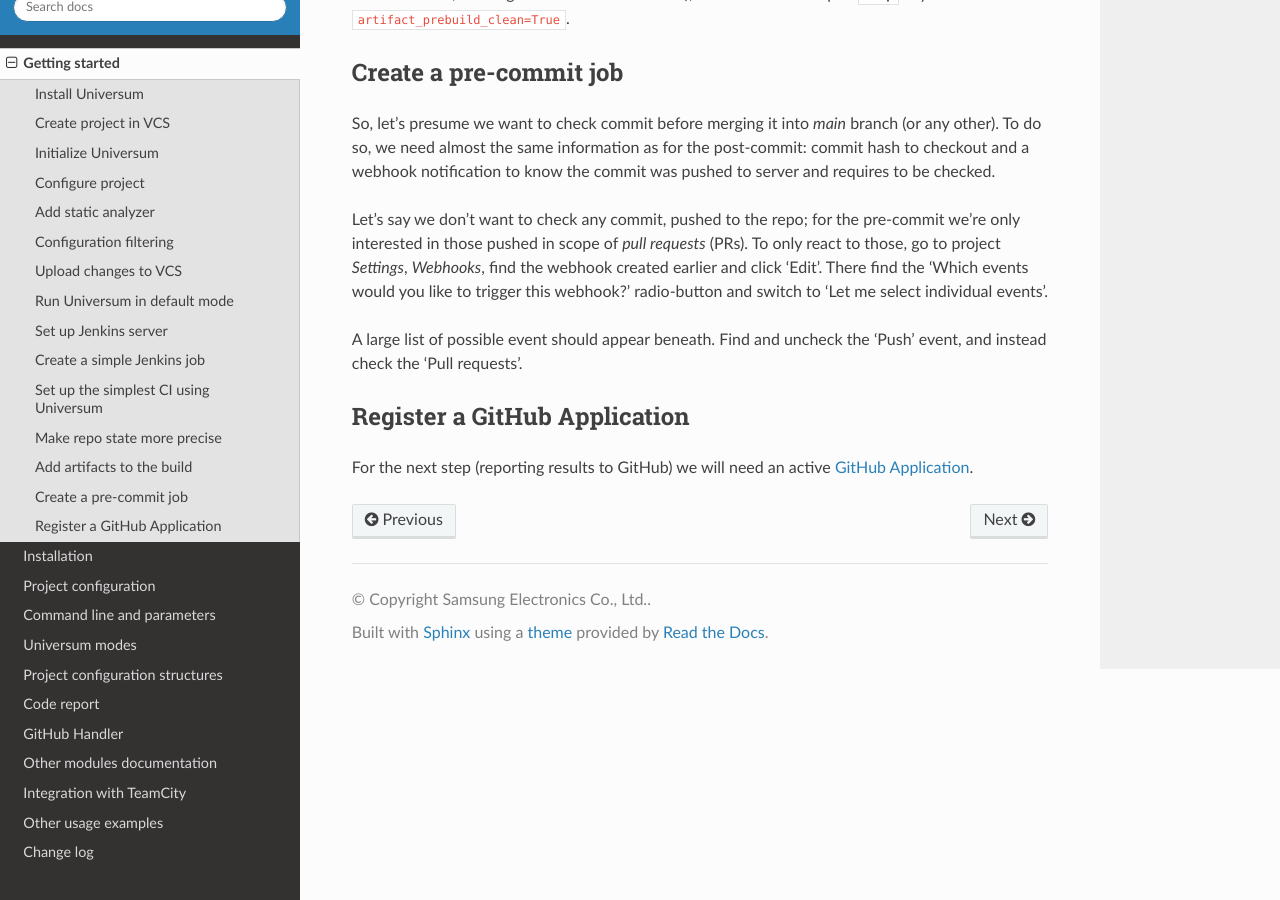
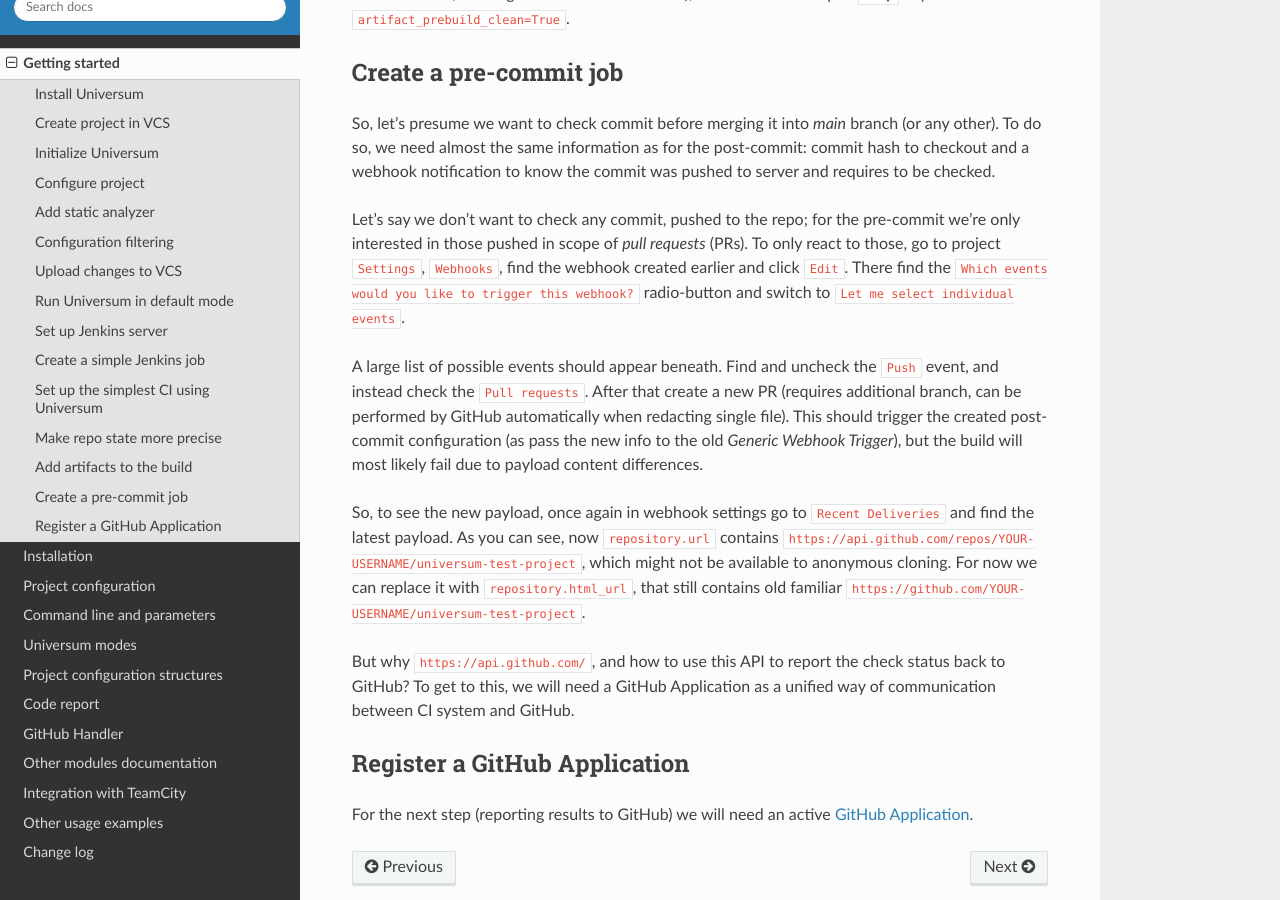
Before and after one commit to Samsung/Universum, a Sphinx documentation site: the page built from doc/guide.rst, in a window 1280 px wide and 900 px high, scrolled down 14436 px. Built offline with Sphinx 7.4.7 and the Read the Docs theme 2.0.0, drawn with Linux system fonts in a browser that asks for light colours.

Commit message:
update(docs): add a simple pre-commit paragraph

```diff
--- a/doc/guide.rst
+++ b/doc/guide.rst
@@ -980,12 +980,22 @@ we need almost the same information as for the post-commit: commit hash to check
 to know the commit was pushed to server and requires to be checked.
 
 Let's say we don't want to check any commit, pushed to the repo; for the pre-commit we're only interested in
-those pushed in scope of `pull requests` (PRs). To only react to those, go to project `Settings`, `Webhooks`,
-find the webhook created earlier and click 'Edit'. There find the 'Which events would you like to trigger this webhook?'
-radio-button and switch to 'Let me select individual events'.
+those pushed in scope of `pull requests` (PRs). To only react to those, go to project ``Settings``, ``Webhooks``,
+find the webhook created earlier and click ``Edit``. There find the ``Which events would you like to trigger this
+webhook?`` radio-button and switch to ``Let me select individual events``.
 
-A large list of possible event should appear beneath. Find and uncheck the 'Push' event, and instead check the
-'Pull requests'.
+A large list of possible events should appear beneath. Find and uncheck the ``Push`` event, and instead check the
+``Pull requests``. After that create a new PR (requires additional branch, can be performed by GitHub automatically
+when redacting single file). This should trigger the created post-commit configuration (as pass the new info to the
+old `Generic Webhook Trigger`), but the build will most likely fail due to payload content differences.
+
+So, to see the new payload, once again in webhook settings go to ``Recent Deliveries`` and find the latest payload.
+As you can see, now ``repository.url`` contains ``https://api.github.com/repos/YOUR-USERNAME/universum-test-project``,
+which might not be available to anonymous cloning. For now we can replace it with ``repository.html_url``, that
+still contains old familiar ``https://github.com/YOUR-USERNAME/universum-test-project``.
+
+But why ``https://api.github.com/``, and how to use this API to report the check status back to GitHub? To get to
+this, we will need a GitHub Application as a unified way of communication between CI system and GitHub.
 
 
 .. _guide#github-app:
```
